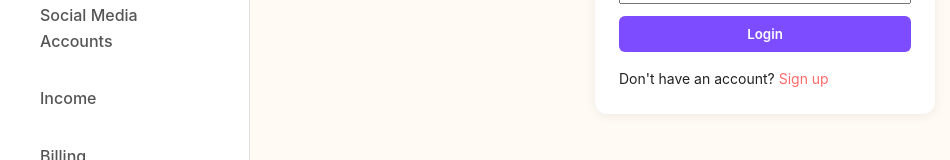
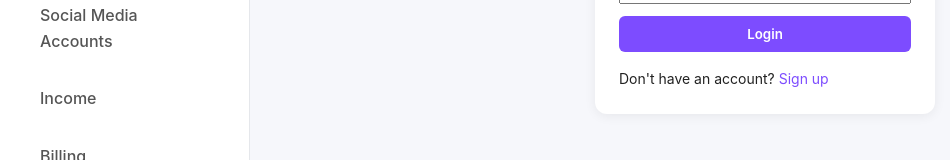
Before and after one commit to kunalbavdhane9922/Sankap_101_Hackathon, a React (Vite) app: page /login in a window 1280 px wide. Shown: the part 221-381 px from the top of the page, without its empty margins (0-950 px from the left). Built offline with nearby package versions, Linux system fonts and the light colour scheme.

Commit message:
Automated commit

```diff
--- a/src/styles/variables.css
+++ b/src/styles/variables.css
@@ -1,56 +1,41 @@
 /* Design System Variables */
 :root {
-  --color-bg: #fffaf3;
+  --color-bg: #f6f7fb;
   --color-surface: #fff;
-  --color-primary: #ff6b6b;             /* fun red */
-  --color-primary-dark: #d43f52;        /* deep red */
-  --color-secondary: #ffd93d;           /* gold for reward vibes */
-  --color-accent: #6c5ce7;              /* violet for fun touch */
-  --color-border: #e0e0e0;
-  --color-shadow: 0 2px 12px rgba(0,0,0,0.1);
-  --color-shadow-lg: 0 4px 20px rgba(0,0,0,0.12);
-
-  --color-badge: #00b894;               /* badge green */
-  --color-xp: #00cec9;                  /* XP progress */
-  --color-level: #fab1a0;               /* level progress */
-
+  --color-primary: #7d4cff;
+  --color-primary-dark: #5e38b6;
+  --color-secondary: #22c55e;
+  --color-accent: #ff4d4f;
+  --color-border: #e5e7eb;
+  --color-shadow: 0 2px 12px rgba(0,0,0,0.06);
+  --color-shadow-lg: 0 4px 16px rgba(0,0,0,0.10);
   --radius-lg: 18px;
   --radius-md: 12px;
   --radius-sm: 6px;
-
-  --font-main: 'Inter', 'Poppins', 'Segoe UI', sans-serif;
+  --font-main: 'Inter', 'Roboto', 'Segoe UI', Arial, sans-serif;
   --font-size-h1: 2.2rem;
   --font-size-h2: 1.5rem;
   --font-size-h3: 1.2rem;
   --font-size-body: 1rem;
-  --font-size-caption: 0.9rem;
-
+  --font-size-caption: 0.95rem;
   --line-height: 1.6;
-  --transition: 0.2s ease-in-out;
-
+  --transition: 0.2s cubic-bezier(.4,0,.2,1);
   --space-1: 4px;
   --space-2: 8px;
   --space-3: 16px;
   --space-4: 24px;
   --space-5: 32px;
-
-  --gradient-primary: linear-gradient(135deg, #f6d365 0%, #fda085 100%);
-  --gradient-xp: linear-gradient(to right, #00cec9, #6c5ce7);
 }
 
 [data-theme="dark"] {
-  --color-bg: #1f1f2b;
-  --color-surface: #2b2d42;
-  --color-primary: #f78fb3;
-  --color-primary-dark: #c44569;
-  --color-secondary: #ffeaa7;
-  --color-accent: #a29bfe;
-  --color-border: #3a3a52;
-  --color-shadow: 0 2px 12px rgba(0,0,0,0.2);
-  --color-shadow-lg: 0 4px 20px rgba(0,0,0,0.3);
-  --color-text: #f1f1f1;
-
-  --color-badge: #55efc4;
-  --color-xp: #81ecec;
-  --color-level: #fab1a0;
+  --color-bg: #181a20;
+  --color-surface: #23262f;
+  --color-primary: #a18aff;
+  --color-primary-dark: #7d4cff;
+  --color-secondary: #22c55e;
+  --color-accent: #ff6b81;
+  --color-border: #353945;
+  --color-shadow: 0 2px 12px rgba(0,0,0,0.18);
+  --color-shadow-lg: 0 4px 16px rgba(0,0,0,0.22);
+  --color-text: #f4f4f4;
 }
```
